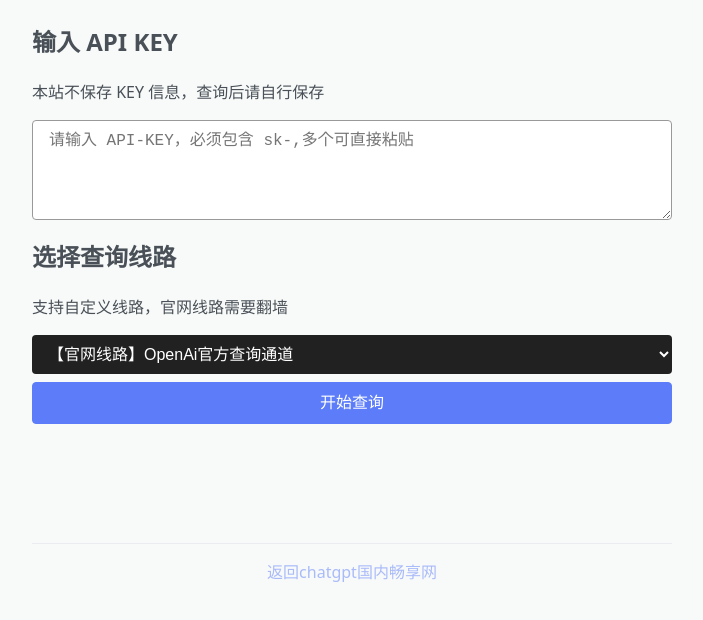
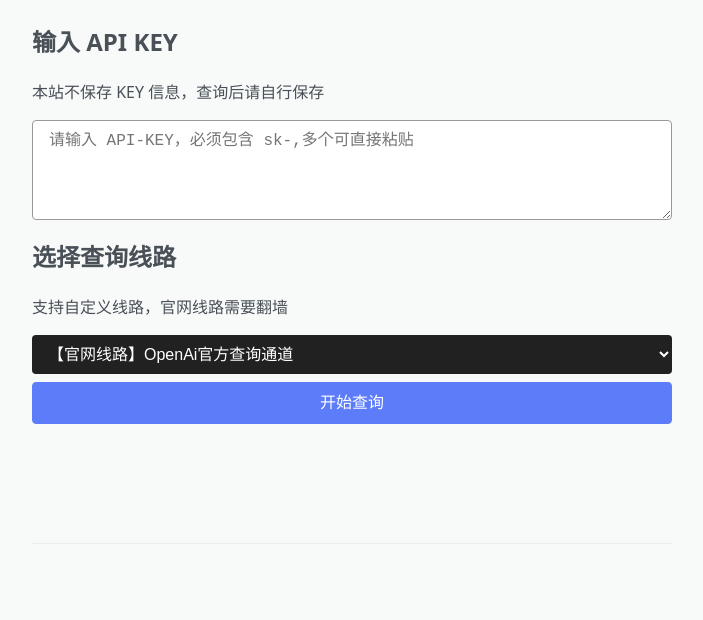
Before and after one commit to hgy667/openai_api_key, a plain HTML site: page index.html in a window 1280 px wide. Shown: the part 90-710 px from the top of the page, without its empty margins (288-991 px from the left). Drawn offline with nearby package versions, Linux system fonts and the light colour scheme; no server answers.

Commit message:
Update index.html

```diff
--- a/index.html
+++ b/index.html
@@ -369,7 +369,7 @@
     <tbody></tbody>
   </table>
   <footer>
-    <a href="https://www.sjs3vb.top/">返回chatgpt国内畅享网</a>
+    <!--<a href="https://www.sjs3vb.top/">返回chatgpt国内畅享网</a> -->
     <p x-data="ip" x-init='$nextTick(() => {getipinfo()})' x-show.transition.opacity="ipinfo" x-text="ipinfo"></p>
   </footer>
   <script>
```
